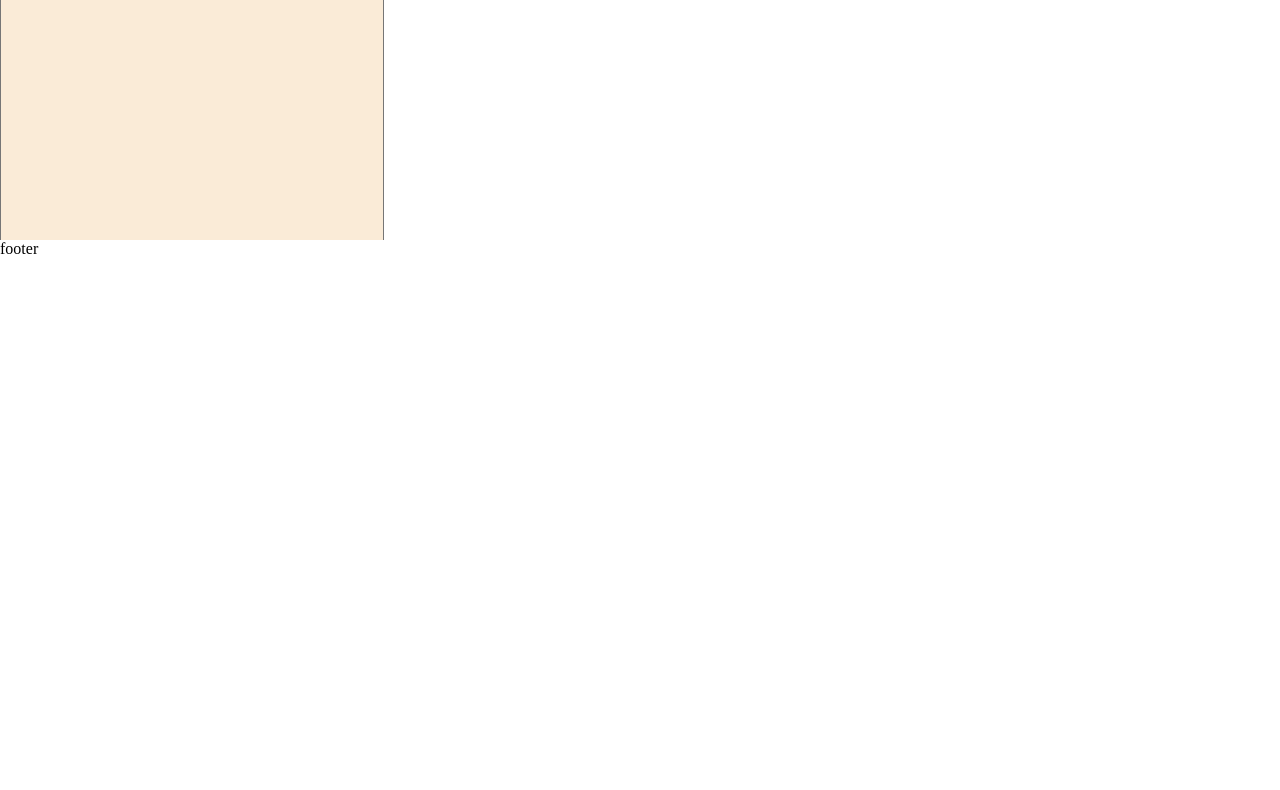
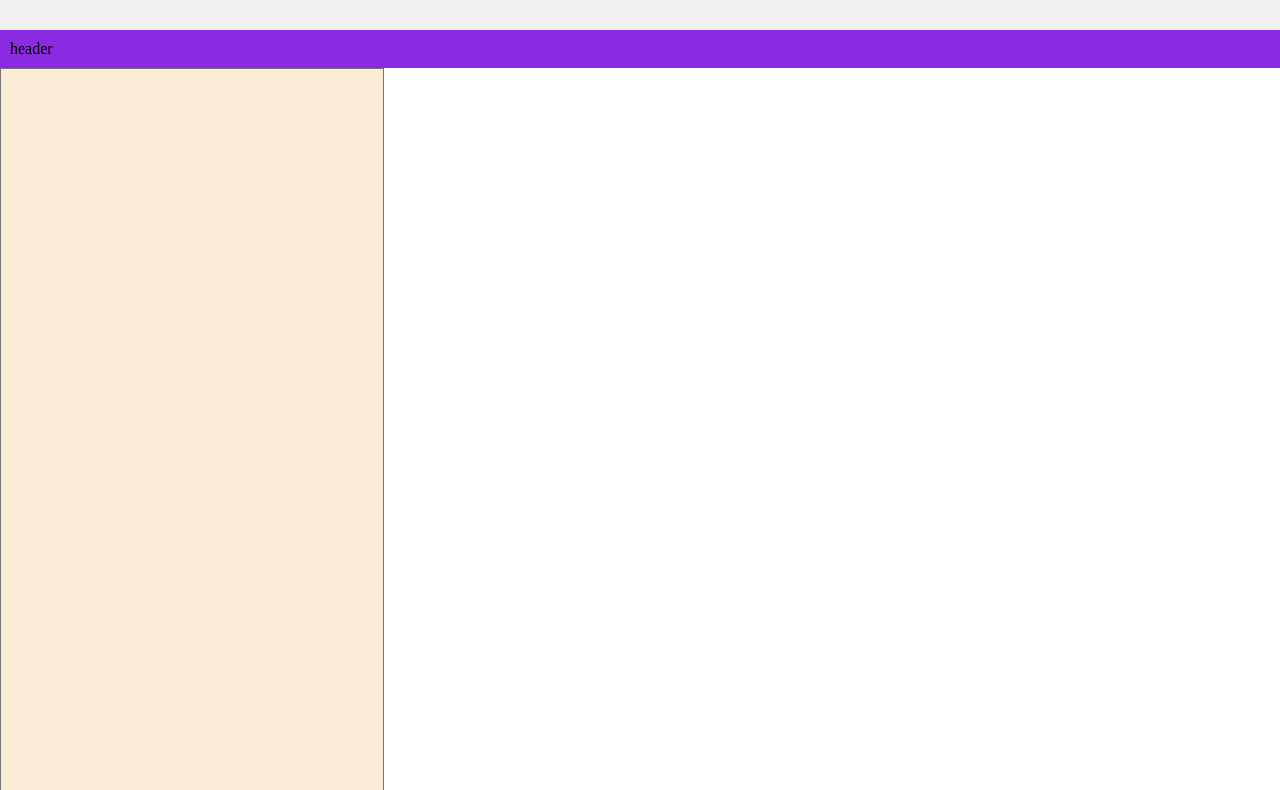
Before and after one commit to Andy9822/setup, a plain HTML site: page index.html in a window 1280 px wide. Shown: the part 510-1300 px from the top of the page. Before the commit the page ends 800 px from the top, so only its background shows below. Drawn offline with Linux system fonts and the light colour scheme.

Commit message:
♻️ 7nd attempt

```diff
--- a/index.html
+++ b/index.html
@@ -11,10 +11,8 @@
       body {
         margin: 0;
         font-size: 16px;
-        position: fixed;
         width: 100%;
         height: 100%;
-        overflow: hidden;
       }
 
       input {
@@ -23,37 +21,31 @@
 
       #container {
         height: 100%;
-        display: grid;
-        grid-template:
-          "header" 50px
-          "main" 1fr
-          "footer" 50px;
       }
 
-      #header {
-        grid-area: header;
+      .sticky-section {
+        position: relative;
+      }
+
+      .sticky-header {
         position: sticky;
         top: 0;
         background: blueviolet;
         z-index: 100;
-      }
-
-      #main {
-        grid-area: main;
-        overflow-y: auto;
-        -webkit-overflow-scrolling: touch;
-      }
-
-      #footer {
-        grid-area: footer;
+        padding: 10px;
       }
     </style>
   </head>
   <body>
     <div id="container">
-      <header id="header">header</header>
       <main id="main">
-        main 2<br />
+        <div style="height: 500px; background: #f0f0f0; padding: 20px">
+          <h1>Dummy Content</h1>
+          <p>This is some dummy content before the sticky section.</p>
+        </div>
+
+        <div class="sticky-section">
+          <div class="sticky-header">header</div>
           <textarea
             id="textInput"
             style="
@@ -63,36 +55,36 @@
               font-size: 16px;
             "
           ></textarea>
+        </div>
       </main>
-      <footer id="footer">footer</footer>
     </div>
 
     <script>
       // Handle visual viewport changes
-      //   if (window.visualViewport) {
-      //     const updateViewportHeight = () => {
-      //       // Use requestAnimationFrame to handle iOS Safari frame delay
-      //       requestAnimationFrame(() => {
-      //         document.documentElement.style.setProperty(
-      //           "--dvh",
-      //           `${window.visualViewport.height}px`
-      //         );
-      //       });
-      //     };
+      if (window.visualViewport) {
+        const updateViewportHeight = () => {
+          // Use requestAnimationFrame to handle iOS Safari frame delay
+          requestAnimationFrame(() => {
+            document.documentElement.style.setProperty(
+              "--vh",
+              `${window.visualViewport.height}px`
+            );
+          });
+        };
 
-      //     window.visualViewport.addEventListener("resize", updateViewportHeight);
-      //     window.visualViewport.addEventListener("scroll", updateViewportHeight);
+        window.visualViewport.addEventListener("resize", updateViewportHeight);
+        window.visualViewport.addEventListener("scroll", updateViewportHeight);
 
-      //     // Initial setup
-      //     updateViewportHeight();
-      //   }
+        // Initial setup
+        updateViewportHeight();
+      }
 
       // Prevent window scroll when keyboard is open
-      const handleScroll = () => {
-        window.scrollTo(0, 0);
-      };
+      // const handleScroll = () => {
+      //   window.scrollTo(0, 0);
+      // };
 
-      window.addEventListener("scroll", handleScroll);
+      // window.addEventListener("scroll", handleScroll);
 
       // Clean up event listeners when the page is unloaded
       window.addEventListener("unload", () => {
```
Lines whose indentation alone changed are shown as unchanged.
